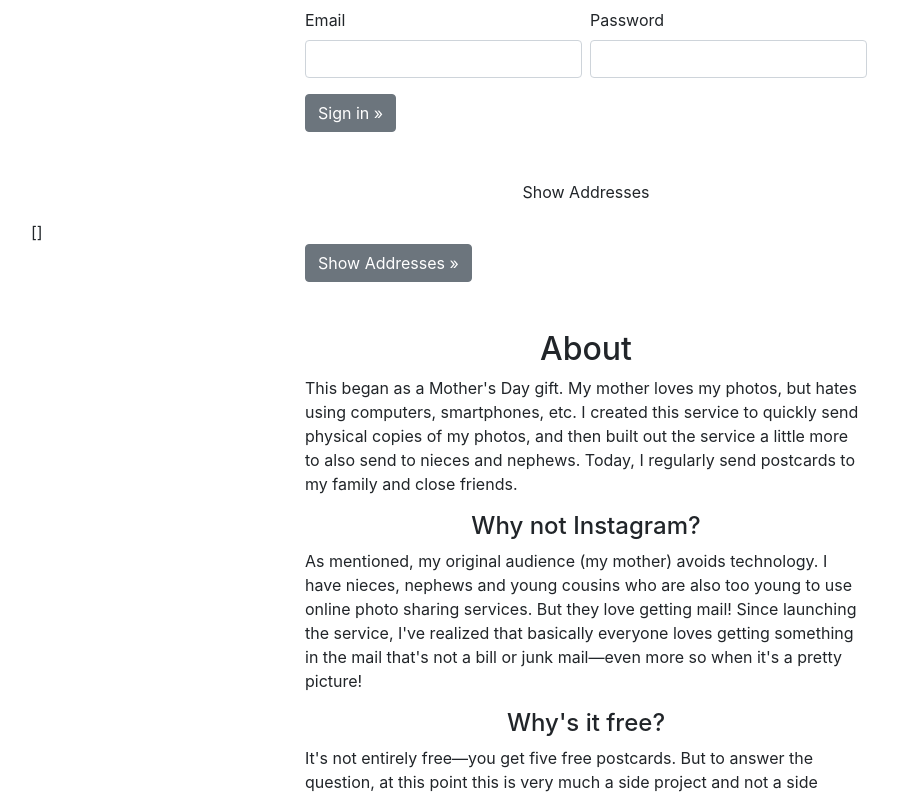
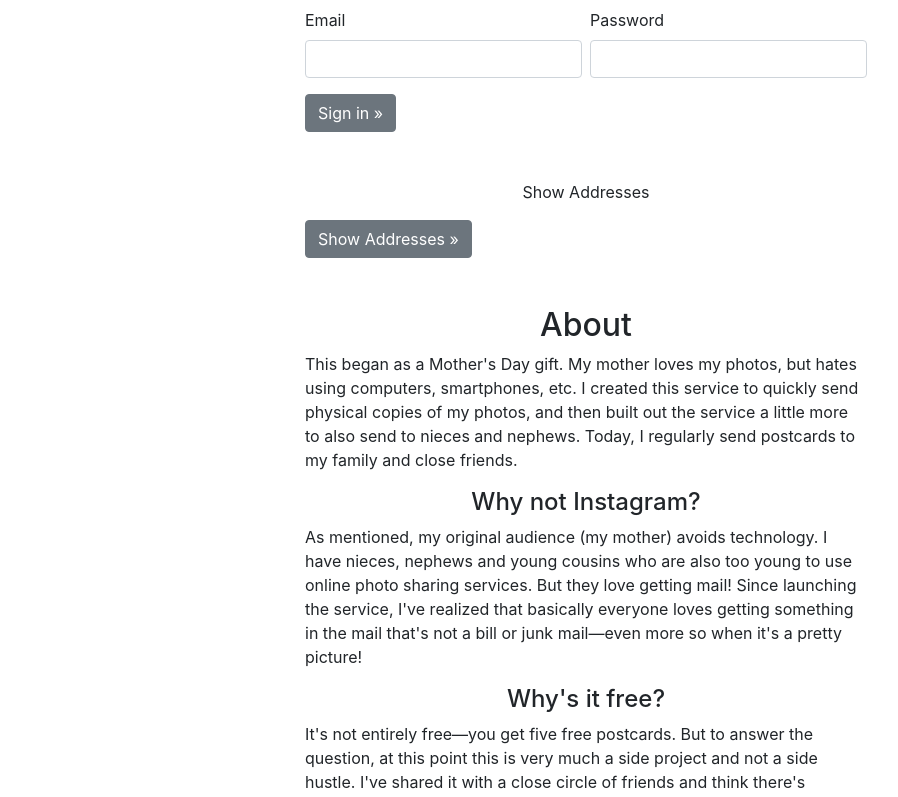
Before and after one commit to derwiki/postcardmailerfe, a React (Create React App) app: page / in a window 1280 px wide. Shown: the part 1820-2617 px from the top of the page, without its empty margins (54-952 px from the left). Built offline with nearby package versions, Linux system fonts and the light colour scheme.

Commit message:
Better error states around logging in

```diff
--- a/src/components/AddressesListComponent.tsx
+++ b/src/components/AddressesListComponent.tsx
@@ -18,11 +18,13 @@ class AddressesListComponent extends React.Component<any, any> {
     };
 
     loginSuccess(resp: any) {
-        console.log(resp);
+        if (resp.status !== 200) {
+            this.setState({message: "You are not logged in."});
+        } else {
             resp.json().then((r: any) => {
-            console.log(r);
-            this.setState({addresses: r});
+                this.setState({addresses: r, message: ''});
             });
+        }
     }
 
     handleSubmit(event: any) {
@@ -39,20 +41,27 @@ class AddressesListComponent extends React.Component<any, any> {
     }
 
     render() {
-        // @ts-ignore
-        const { addresses } = this.state;
-        console.log('addresses', addresses)
+        const { addresses, message } = this.state;
 
         return (
             <Form className='w-100 pt-5' onSubmit={(values) => { this.handleSubmit(values) }}>
                 <Row>
                     <Col className='text-center pb-3'>Show Addresses</Col>
                 </Row>
+                {Object.keys(addresses).length > 0 && (
                     <Row>
-                    <Col>
+                        <Col className='text-center'>
                             {JSON.stringify(addresses)}
                         </Col>
                     </Row>
+                )}
+                {message?.length > 0 && (
+                    <Row>
+                        <Col className='text-center'>
+                            {message}
+                        </Col>
+                    </Row>
+                )}
                 <Row>
                     <Col className='col-xl-3 offset-xl-3 col-lg-4 offset-lg-2 col-md-4 offset-md-2 text-left px-1'>
                         <Button color="secondary" size="xl">Show Addresses »</Button>
--- a/src/components/SigninComponent.tsx
+++ b/src/components/SigninComponent.tsx
@@ -13,6 +13,7 @@ class SigninComponent extends React.Component<any, any> {
         this.state = {
             email: '',
             password: '',
+            message: '',
         }
         this.handleSubmit = this.handleSubmit.bind(this);
         this.handleFormChange = this.handleFormChange.bind(this);
@@ -20,7 +21,12 @@ class SigninComponent extends React.Component<any, any> {
     };
 
     loginSuccess(resp: any) {
-        console.log(resp);
+        console.log(`Status ${resp.status}, resp`, resp);
+        if (resp.status !== 200) {
+            this.setState({message: 'There was a problem logging in. Please check your email and password and try again.'})
+        } else {
+            this.setState({message: 'Logged in successfully!'})
+        }
     }
 
     handleSubmit(event: any) {
@@ -47,7 +53,7 @@ class SigninComponent extends React.Component<any, any> {
 
     render() {
         // @ts-ignore
-        const { email, password } = this.state;
+        const { email, password, message } = this.state;
 
         return (
             <Form className='w-100 pt-5' onSubmit={(values) => { this.handleSubmit(values) }}>
@@ -73,6 +79,13 @@ class SigninComponent extends React.Component<any, any> {
                         <Button color="secondary" size="xl">Sign in »</Button>
                     </Col>
                 </Row>
+                {message && (
+                    <Row>
+                        <Col className="text-center">
+                            {message}
+                        </Col>
+                    </Row>
+                )}
             </Form>
         );
     }
```
Lines whose indentation alone changed are shown as unchanged.
